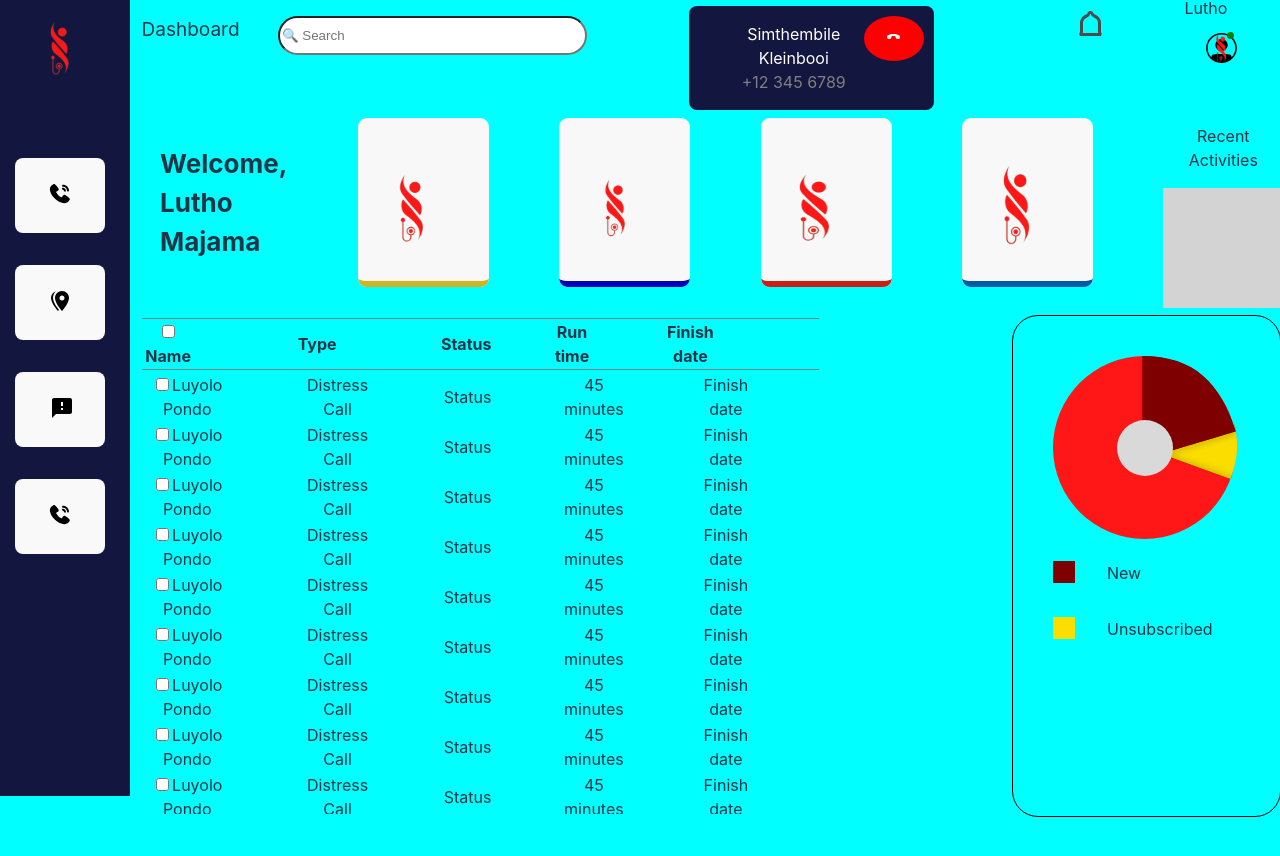
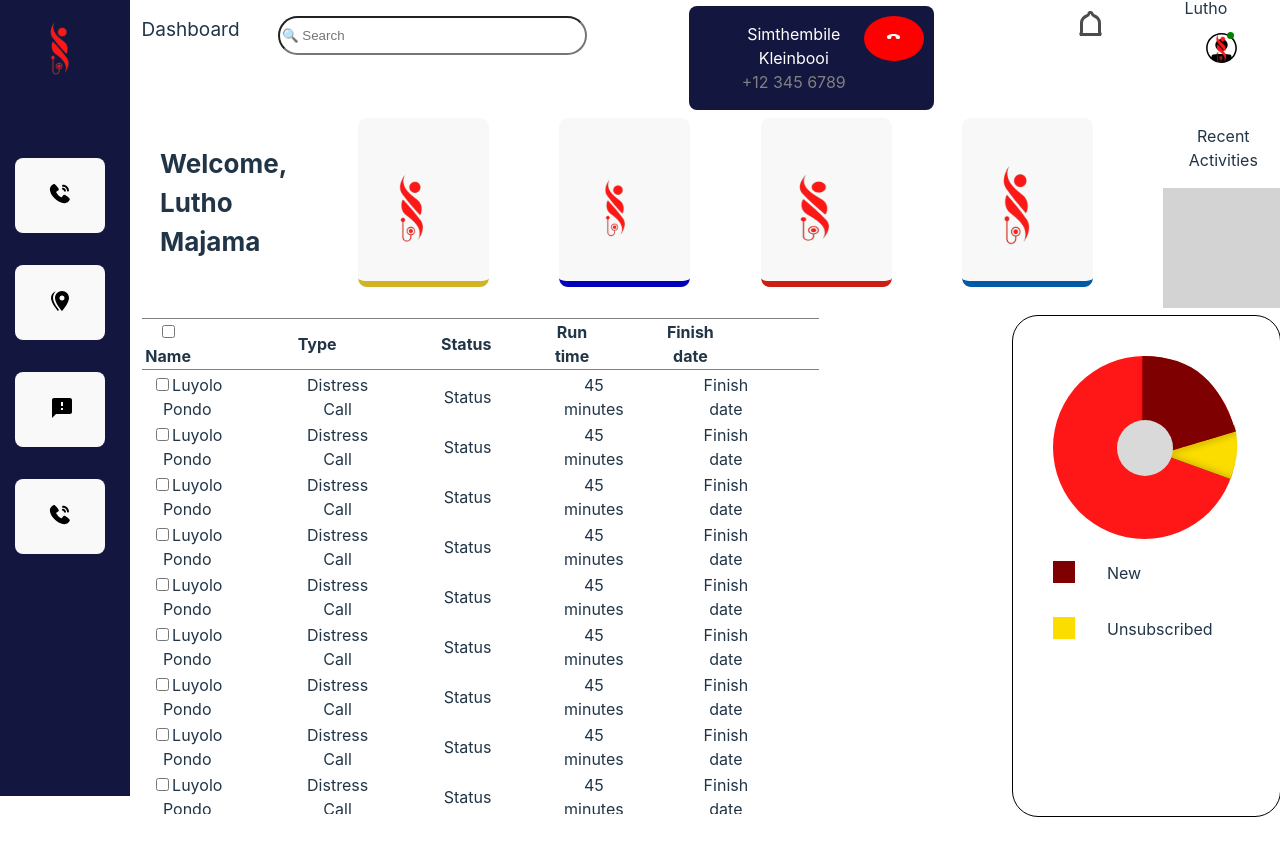
Before and after one commit to DildaarYounglings/eclipsus-sos-react-frontend, a React (Vite) app: page / in a window 1280 px wide. Shown: the top 856 px of the page. Built offline with nearby package versions, Linux system fonts and the light colour scheme.

Commit message:
modifying more styles

```diff
--- a/src/App.scss
+++ b/src/App.scss
@@ -168,7 +168,7 @@
 // Extra large devices (large laptops and desktops, 1200px and up) //
 @media only screen and (min-width: 1200px) {
   body {
-    margin: 0px;background-color:cyan;
+    margin: 0px;background-color:white;
   }
   ///////////////////////
   .UserProfileNavbar {
--- a/src/components/contactsPage-UI-components/ContactsPageBody.jsx
+++ b/src/components/contactsPage-UI-components/ContactsPageBody.jsx
@@ -435,6 +435,7 @@ export const EmailIcon_SVG = () => {
     </svg>
   );
 };
+
 export const ContactsPageBody = function () {
   const initialListOfContacts = [
     { Fullname: "Simthembile Kleinbooi", ContactNum: "+123456789" },
```
